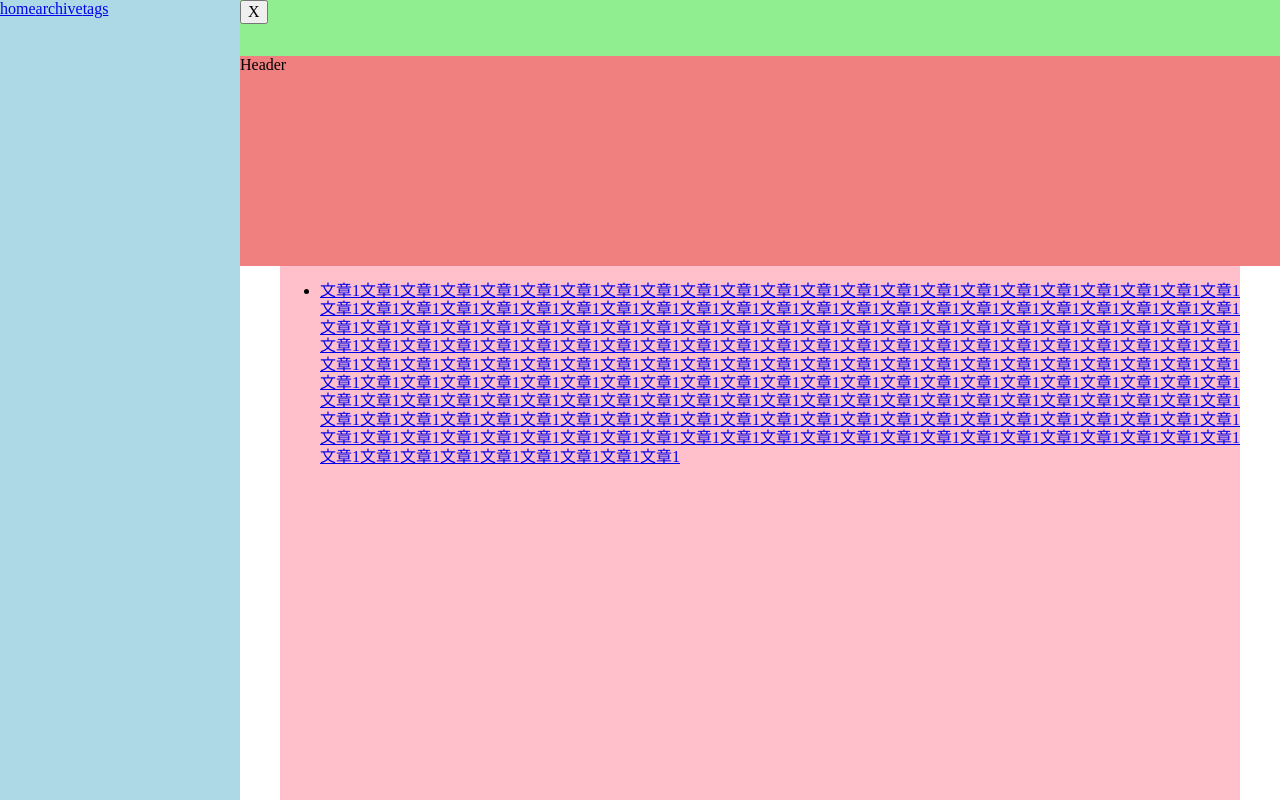
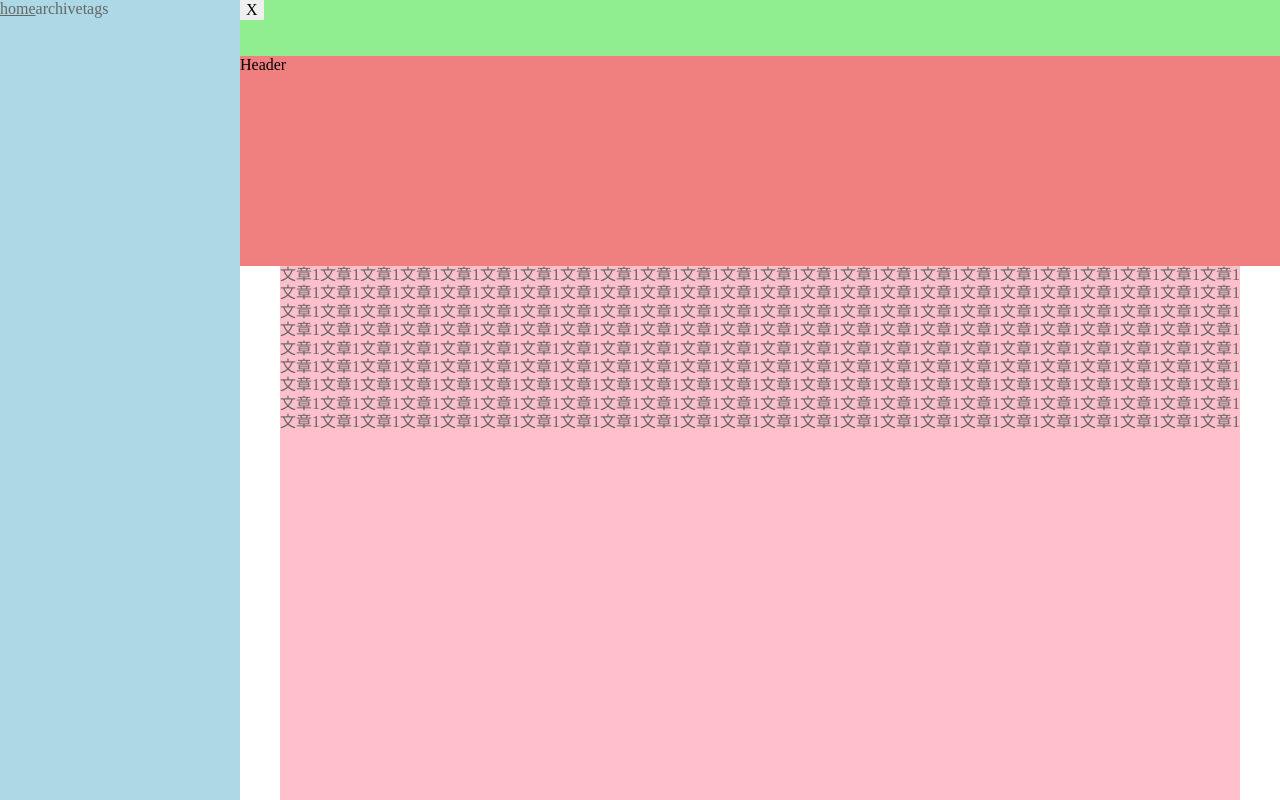
Before and after one commit to hj1254123/node.js_react_blog, a React (Create React App) app in the folder 2_blog-web-react/: page / in a window 1280 px wide. Before the commit this address led to /article/page/1. Shown: the top 800 px of the page. Built offline with nearby package versions, Linux system fonts and the light colour scheme.

Commit message:
css默认样式重置；路由修改

```diff
--- a/2_blog-web-react/src/App.js
+++ b/2_blog-web-react/src/App.js
@@ -12,6 +12,8 @@ import {
 import { Main, Mask } from './app.style'
 
 export default function App() {
+  // 通过路由表注册路由
+  const element = useRoutes(router)
 
   // 响应式布局，侧边栏、Main、遮罩逻辑。
   const {
@@ -23,8 +25,6 @@ export default function App() {
     setIsmask,
   } = usePageLayoutSwitch()
 
-  // 通过路由表注册路由
-  const element = useRoutes(router)
 
   return (
     <div>
@@ -35,15 +35,11 @@ export default function App() {
         classNames='main-move'
       >
         <Main>
-          <TopHeader
-            togglePage={togglePage}
-          >
-          </TopHeader>
-          <Header></Header>
-          <div className="content">
-            {element}
-          </div>
-          <Footer></Footer>
+          <TopHeader togglePage={togglePage} />
+          <Header />
+          {/* 注册路由(页面主体) */}
+          {element}
+          <Footer />
         </Main>
       </CSSTransition>
       {/* 中小屏下使用的遮罩 */}
--- /dev/null
+++ b/2_blog-web-react/src/assets/reset.css
@@ -0,0 +1,40 @@
+/* 样式的重置 */
+body, html, h1, h2, h3, h4, h5, h6, ul, ol, li,
+dl, dt, dd, header, menu, section, p, input,
+td, th, ins {
+  padding: 0;
+  margin: 0;
+}
+
+ul, ol, li {
+  list-style: none;
+}
+
+a {
+  text-decoration: none;
+  color: #666;
+}
+
+a:hover {
+  color: #666;
+  text-decoration: underline;
+}
+
+i, em {
+  font-style: normal;
+}
+
+input, textarea, button, select, a {
+  outline: none;
+  border: none;
+}
+
+table {
+  border-collapse: collapse;
+  border-spacing: 0;
+}
+
+img {
+  border: none;
+  vertical-align: middle;
+}
--- a/2_blog-web-react/src/index.js
+++ b/2_blog-web-react/src/index.js
@@ -1,6 +1,7 @@
 import ReactDOM from 'react-dom';
 import { BrowserRouter } from "react-router-dom";
-import 'normalize.css'
+import 'normalize.css' // 样式规范化
+import './assets/reset.css' // 样式重置
 
 import App from './App';
 
```
Also changed, not shown: 2_blog-web-react/src/router/index.js (+4 -4 lines).
